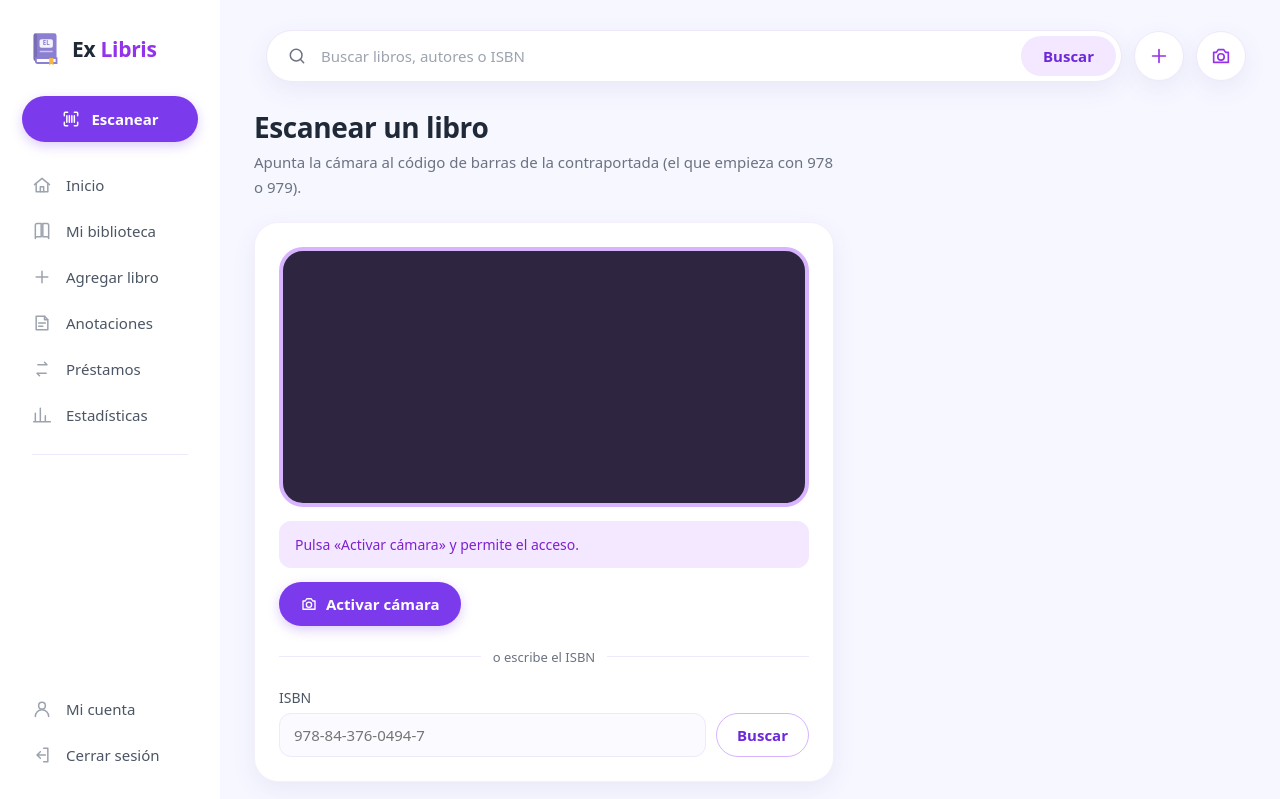
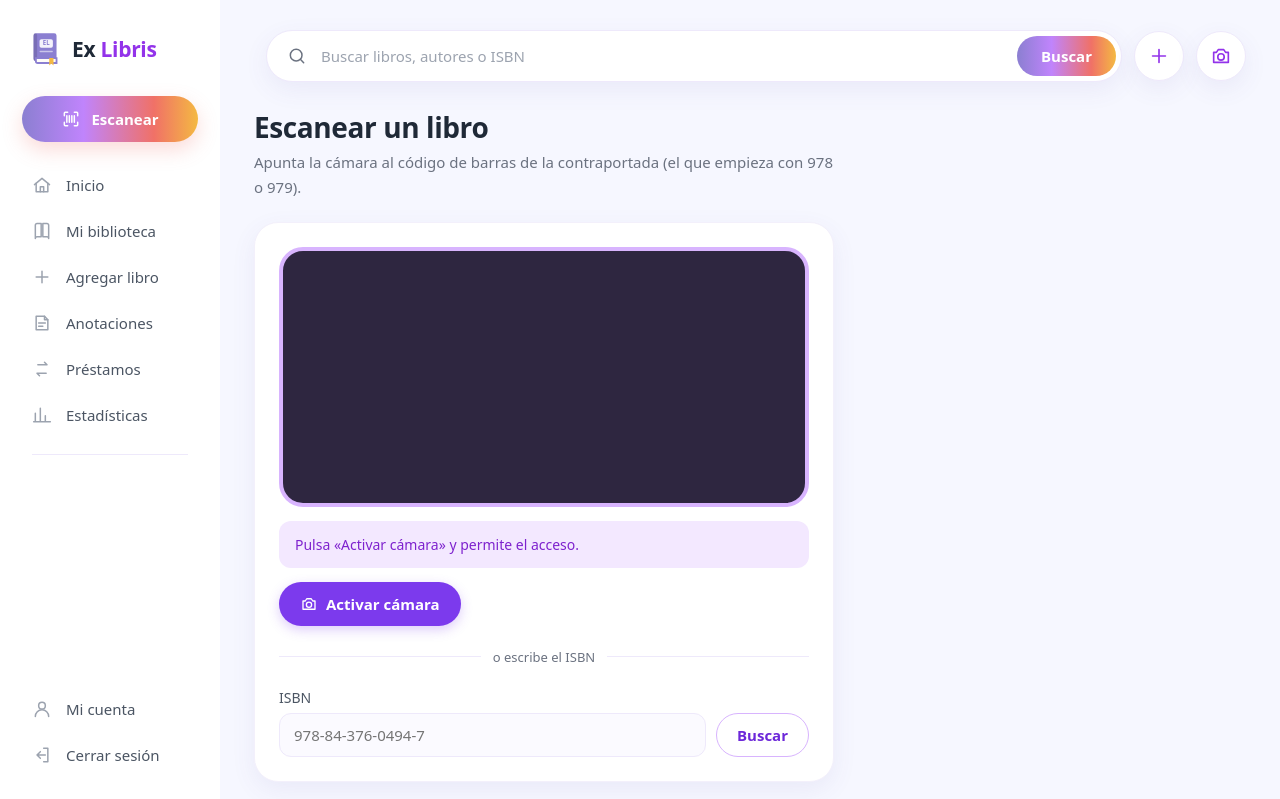
Before and after one commit to AnnyVibes/exlibris, a Django app: page /escanear/ in a window 1280 px wide. Shown: the top 799 px of the page. Run offline with Django 5.2, Linux system fonts and the light colour scheme; the visitor is signed in with stand-in values (Sample User, id 1); data that the repository does not hold is empty; some libraries are stand-ins or nearby versions.

Commit message:
Conservar el degradado arcoíris en los botones Buscar y Escanear
Co-Authored-By: Claude Opus 5.5 <noreply@anthropic.com>
Claude-Session: https://claude.ai/code/session_01GYL794gNVj3QXKcKwqtHSP

```diff
--- a/biblioteca/static/biblioteca/css/exlibris.css
+++ b/biblioteca/static/biblioteca/css/exlibris.css
@@ -39,6 +39,8 @@
   --aviso: #92400e; --aviso-fondo: #fffbeb; --aviso-borde: #fde68a;
   --info: #6d28d9; --info-fondo: #f5f3ff; --info-borde: #ddd6fe;
   --degradado: linear-gradient(135deg, #8b5cf6 0%, #7c3aed 100%);
+  /* Degradado de marca: solo en «Escanear» (menú) y «Buscar» (decisión de diseño de la autora) */
+  --degradado-arcoiris: linear-gradient(90deg, #8b7fd1 0%, #c084fc 35%, #f07167 75%, #f4b942 100%);
   --foco: 0 0 0 3px #fff, 0 0 0 5px #a78bfa;
   --degradado-suave: linear-gradient(135deg, #f5efff 0%, #eef0ff 100%);
   --sombra: 0 8px 24px rgba(91, 71, 160, 0.08);
@@ -103,10 +105,10 @@ a:focus-visible, button:focus-visible, select:focus-visible, input[type=file]:fo
 .nav-destacado {
   display: flex; align-items: center; justify-content: center; gap: 10px;
   margin: 0 22px 22px; padding: 13px 18px;
-  background: var(--primario); color: #fff; font-weight: 600; font-size: 15px;
-  border-radius: 999px; box-shadow: var(--sombra-boton); transition: background .15s;
+  background: var(--degradado-arcoiris); color: #fff; font-weight: 600; font-size: 15px;
+  border-radius: 999px; box-shadow: 0 8px 20px rgba(240, 113, 103, 0.25); transition: filter .15s;
 }
-.nav-destacado:hover { background: var(--primario-hover); }
+.nav-destacado:hover { filter: brightness(0.95); }
 .nav { display: flex; flex-direction: column; gap: 4px; padding: 0 16px; }
 .nav a, .nav-pie button {
   display: flex; align-items: center; gap: 14px;
@@ -136,9 +138,9 @@ a:focus-visible, button:focus-visible, select:focus-visible, input[type=file]:fo
 .buscador input::placeholder { color: #9ca3af; }
 .buscador button {
   border: 0; cursor: pointer; font: inherit; font-weight: 600; color: #fff; height: 100%;
-  padding: 0 22px; border-radius: 999px; background: var(--lila-100); color: var(--primario-texto);
+  padding: 0 24px; border-radius: 999px; background: var(--degradado-arcoiris); color: #fff;
 }
-.buscador button:hover { background: var(--lila-200); }
+.buscador button:hover { filter: brightness(0.95); }
 .boton-icono {
   width: 50px; height: 50px; border-radius: 50%; display: grid; place-items: center;
   background: var(--superficie); color: var(--lila-600); box-shadow: var(--sombra); border: 1px solid var(--borde); cursor: pointer;
```
Also changed, not shown: AI_LOG.md (+1 -0 lines), docs/auditoria-ux.md (+5 -1 lines).
